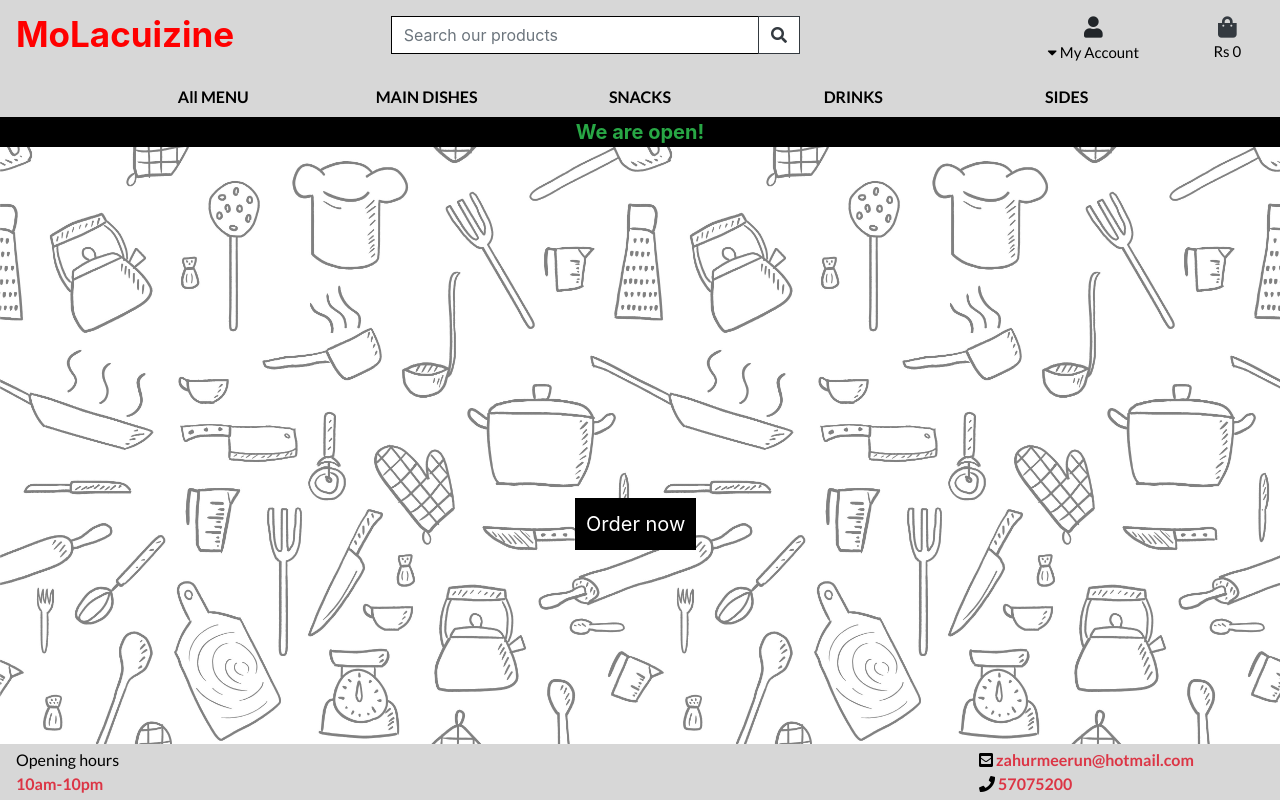
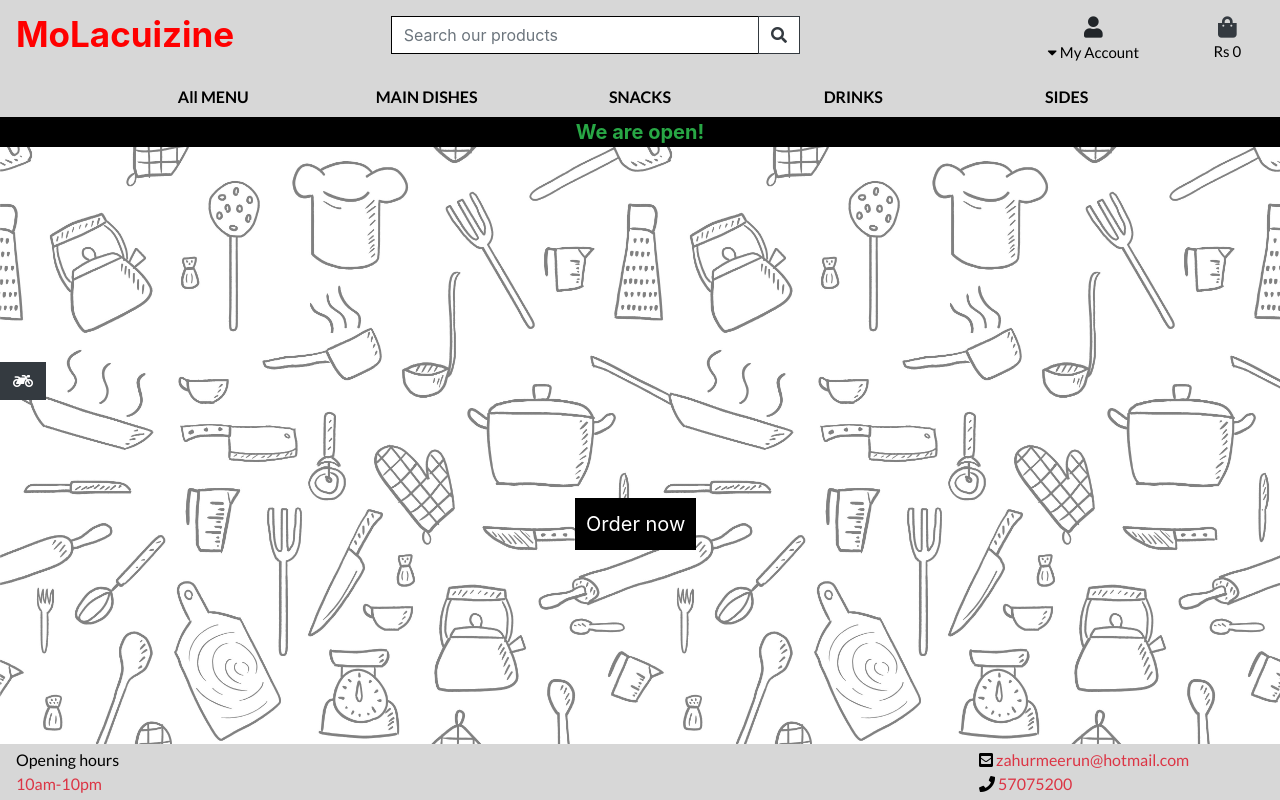
Before and after one commit to Code-Institute-Submissions/molacuizine, a Django app: page / in a window 1280 px wide. Run offline with Django 3.2, Linux system fonts and the light colour scheme; data comes from the database, SQL or seed files in the repository; some libraries are stand-ins or nearby versions.

Commit message:
Remove font weight bold from footer text

```diff
--- a/home/templates/home/index.html
+++ b/home/templates/home/index.html
@@ -6,6 +6,9 @@
 {% endblock %}
 
 {% block content %}
+    <button type="button" class="btn btn-dark" data-bs-toggle="modal" data-bs-target="#exampleModal" style="position: absolute;  bottom: 400px; z-index: 1; border-radius: 0;">
+        <i class="fas fa-motorcycle"></i>
+    </button>
     <div class="home-background">
     </div>
     {% if open_status %}
@@ -15,16 +18,33 @@
     <footer>
         <div class="row no-gutters footer fixed-bottom" >
             <div class="col-4 col-sm-6 col-md-7 col-lg-9 p-1 pl-3">
-                Opening hours <br><span class="font-weight-bold text-danger">10am-10pm</span>
+                Opening hours <br><span class="text-danger">10am-10pm</span>
             </div>
             <div class="col-8 col-sm-6 p-1 col-md-5 col-lg-3 text-left">
                 <div class="col-12">
-                    <i class="fas fa-envelope-square"></i><span class="font-weight-bold text-danger"> zahurmeerun@hotmail.com</span>
+                    <i class="fas fa-envelope-square"></i><span class="text-danger"> zahurmeerun@hotmail.com</span>
                 </div>
                 <div class="col-12">
-                    <i class="fas fa-phone"></i><span class="font-weight-bold text-danger"> 57075200</span>
+                    <i class="fas fa-phone"></i><span class="text-danger"> 57075200</span>
                 </div>
             </div>
         </div>
     </footer>
+    <div class="modal fade" id="exampleModal" tabindex="-1" aria-labelledby="exampleModalLabel" aria-hidden="true">
+        <div class="modal-dialog">
+            <div class="modal-content">
+            <div class="modal-header">
+                <h5 class="modal-title" id="exampleModalLabel">Modal title</h5>
+                <button type="button" class="btn-close" data-bs-dismiss="modal" aria-label="Close"></button>
+            </div>
+            <div class="modal-body">
+                ...
+            </div>
+            <div class="modal-footer">
+                <button type="button" class="btn btn-secondary" data-bs-dismiss="modal">Close</button>
+                <button type="button" class="btn btn-primary">Save changes</button>
+            </div>
+            </div>
+        </div>
+    </div>
 {% endblock %}
```
